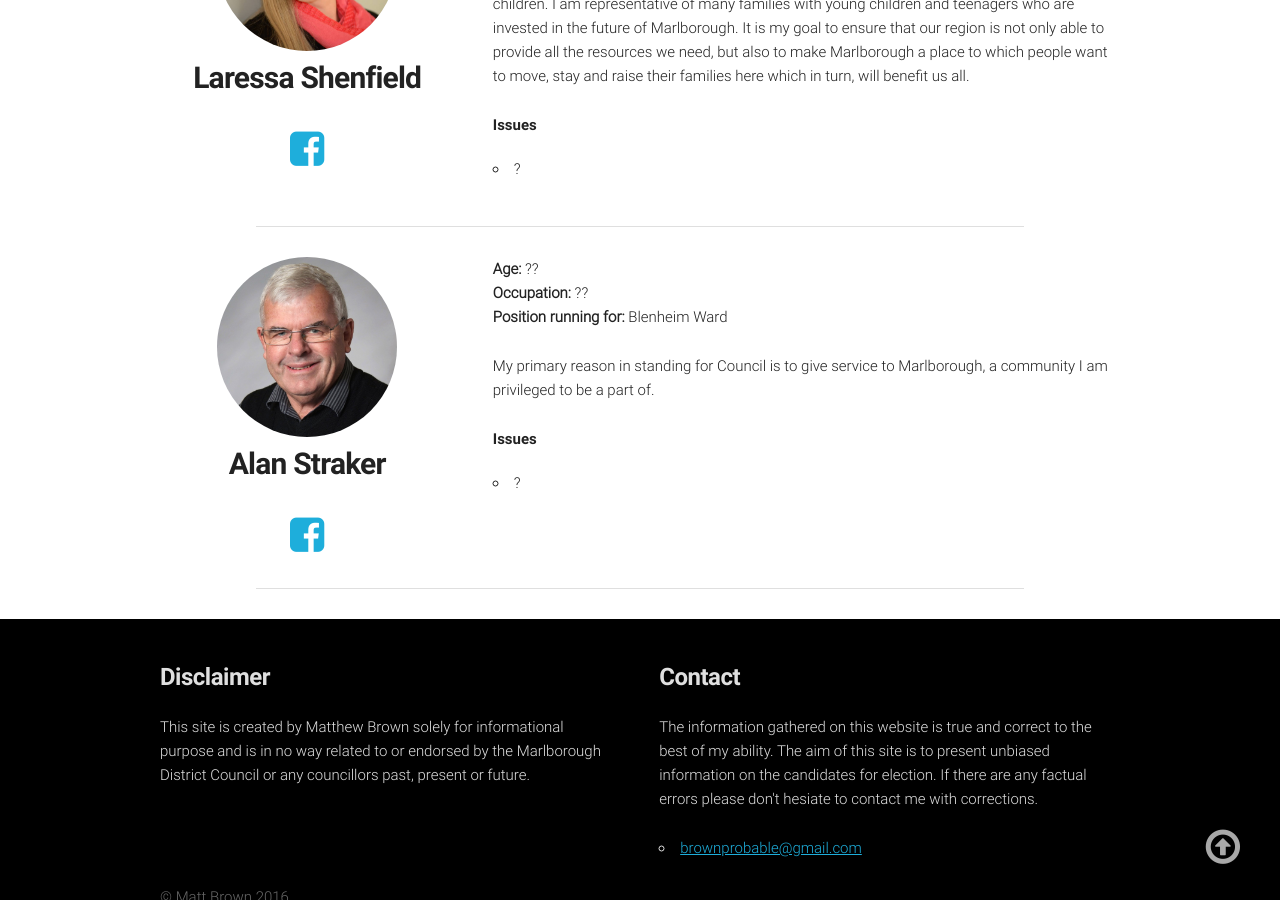
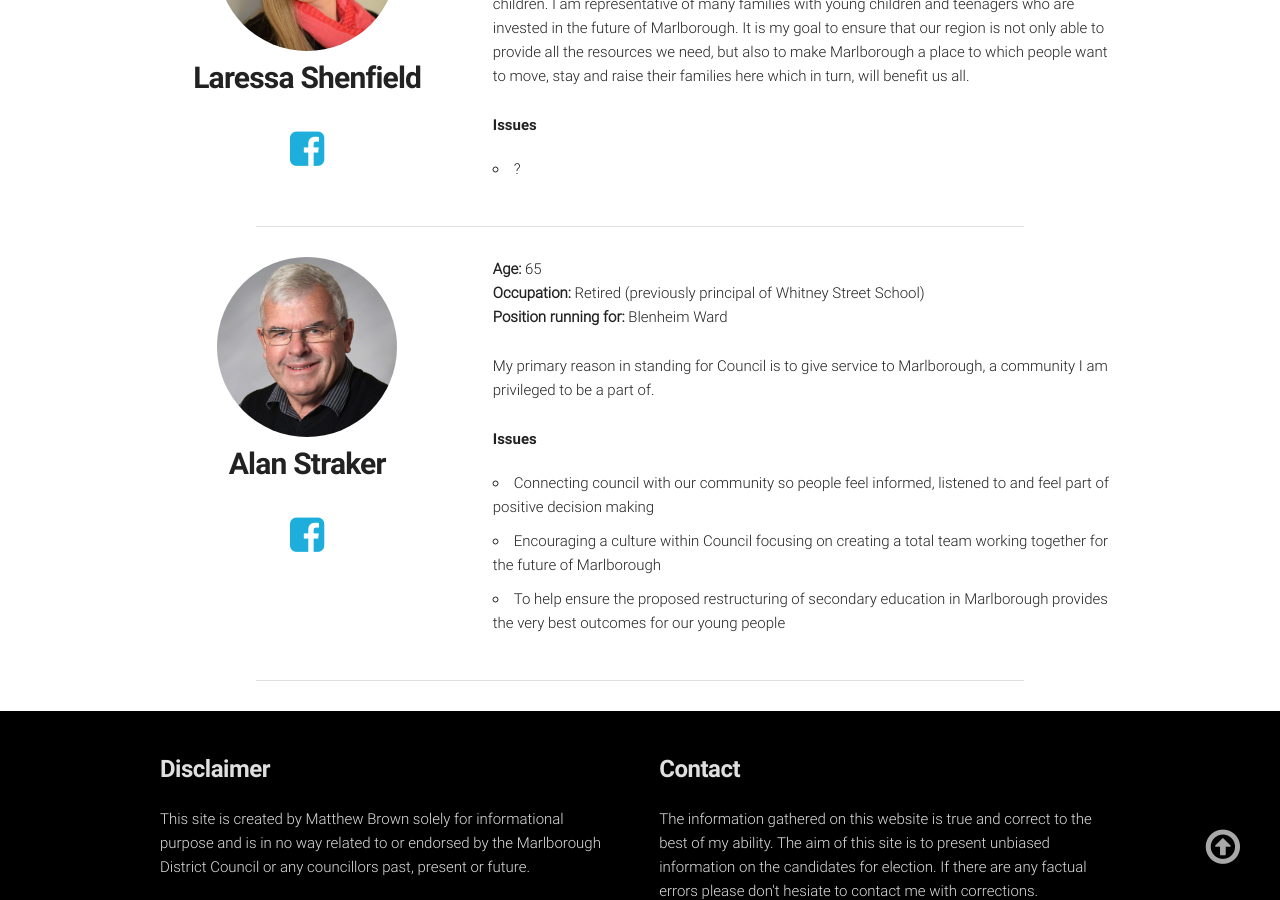
Before and after one commit to mattybrown/yourCouncil, a Jekyll site: the page built from index.html, in a window 1280 px wide and 900 px high, scrolled down 6014 px. Built offline with Jekyll 4.4.1, drawn with Linux system fonts in a browser that asks for light colours; nearby versions of some CDN libraries.

Commit message:
Updated Alan Strakers details

```diff
--- a/index.html
+++ b/index.html
@@ -390,13 +390,15 @@ I hope to bring a stablising presence, and look forward to the challenge.</p>
       </div>
     </div>
     <div class="eight columns">
-      <p><strong>Age:</strong> ??<br />
-      <strong>Occupation:</strong> ??<br />
+      <p><strong>Age:</strong> 65<br />
+      <strong>Occupation:</strong> Retired (previously principal of Whitney Street School)<br />
       <strong>Position running for:</strong> Blenheim Ward</p>
       <p>My primary reason in standing for Council is to give service to Marlborough, a community I am privileged to be a part of.</p>
       <h6>Issues</h6>
       <ul>
-        <li>?</li>
+        <li>Connecting council with our community so people feel informed, listened to and feel part of positive decision making</li>
+        <li>Encouraging a culture within Council focusing on creating a total team working together for the future of Marlborough</li>
+        <li>To help ensure the proposed restructuring of secondary education in Marlborough provides the very best outcomes for our young people</li>
       </ul>
     </div>
   </div>
```
